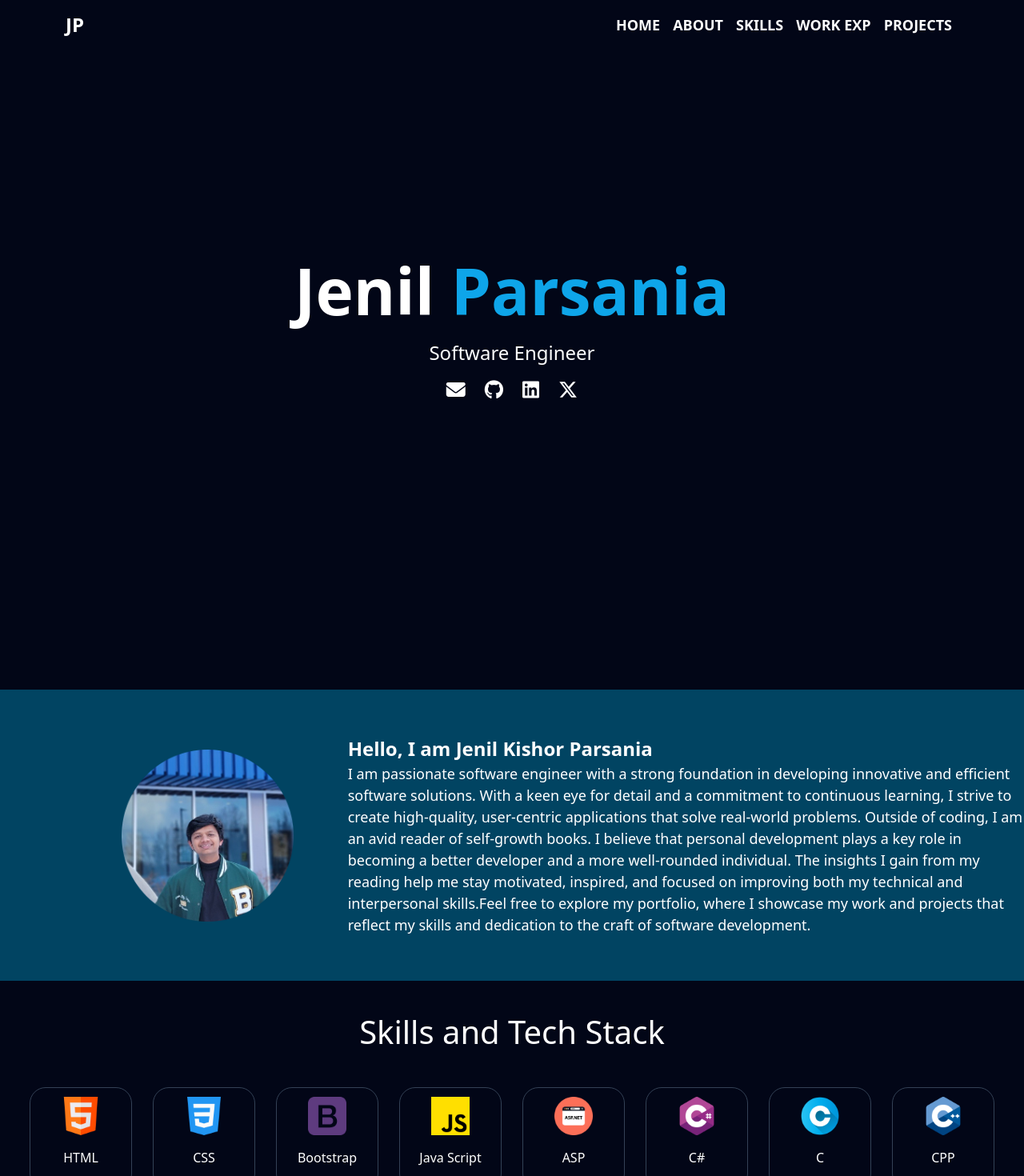
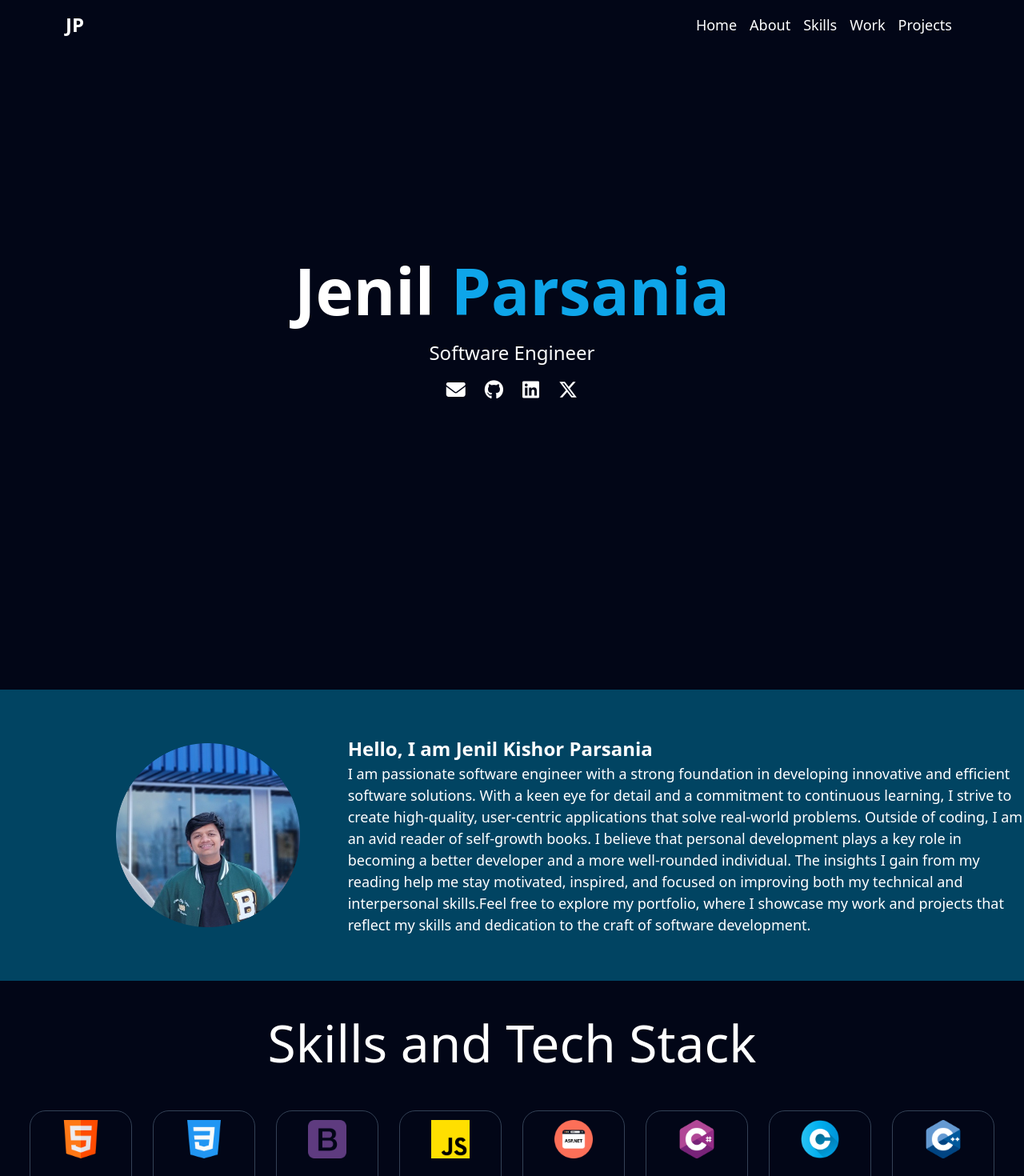
Before and after one commit to jenilparsania/portfolio, a React (Vite) app: page / in a window 1280 px wide. Shown: the top 1470 px of the page at 80% size. Built offline with nearby package versions, Linux system fonts and the light colour scheme.

Commit message:
hover effect

```diff
--- a/src/components/About/About.jsx
+++ b/src/components/About/About.jsx
@@ -11,7 +11,7 @@ export  const About = () => {
     <div className='about'>
         <div className="about-inner row align-items-center text-center text-md-start">
             <div className="offset-md-1 col-md-3 d-flex justify-content-center">
-                <img src={myImage} alt="vfd" width={215} height={200} className="img-fluid" />
+                <img src={myImage} alt="vfd" width={230} height={215} className="img-fluid" />
             </div>
 
             <div className="col-md-8">
--- a/src/components/Icons/IconPage.css
+++ b/src/components/Icons/IconPage.css
@@ -1,9 +1,6 @@
 .skills-title{
-    /* font-weight: bold; */
     margin-bottom: 5vh;
-    /* margin-top:5vh; */
     padding-top:5vh;
-    font-size: 5vh;
     color: white;
 }
 
--- a/src/components/Icons/IconPage.jsx
+++ b/src/components/Icons/IconPage.jsx
@@ -32,6 +32,7 @@ import './IconPage.css';
 export default function IconPage(){
     return(
         <div className='skills-page'>
+
             <div className='skills-title text-center display-3'> Skills and Tech Stack </div>
 
             <div className='d-flex flex-wrap gap-3 justify-content-center'>
--- a/src/components/Icons/Icons.css
+++ b/src/components/Icons/Icons.css
@@ -1,5 +1,14 @@
 .skill-name{
     color : white;
+}
+
+.icon-component {
+  transition: transform 0.3s ease, box-shadow 0.3s ease;
+}
+
+.icon-component:hover {
+  transform: scale(1.05);
+  box-shadow: 0px 10px 20px rgba(3, 105, 161, 0.3);
 }
 
 /*
--- a/src/components/Icons/Icons.jsx
+++ b/src/components/Icons/Icons.jsx
@@ -2,7 +2,7 @@ import './Icons.css'
 export default function Icon({name, iconSrc}){
     return (
         <span
-          className="d-flex flex-column align-items-center justify-content-center p-3 text-white"
+          className="icon-component d-flex flex-column align-items-center justify-content-center p-3 text-white"
           style={{
             borderRadius: "20px",
             border: "0.5px solid rgb(51, 65, 85)",
--- a/src/components/Navbar/Navbar.css
+++ b/src/components/Navbar/Navbar.css
@@ -6,8 +6,8 @@
   .custom-navbar .nav-link {
     color: white ;
     font-size: 18px;
-    font-weight: bold;
-    text-transform: uppercase;
+    font-weight: normal;
+    /* text-transform: lowercase; */
     transition: color 0.3s ease;
   }
 
@@ -19,7 +19,3 @@
     font-weight: bold;
     font-size: 24px;
   }
-
-  .navbar-toggler-icon {
-    background-color: white; /* If you want to change the hamburger icon color */
-  }
--- a/src/components/Navbar/Navbar.jsx
+++ b/src/components/Navbar/Navbar.jsx
@@ -33,7 +33,7 @@ const Navbar = () => {
               <a className="nav-link" href="#skills"  onClick={closeNavbar}>Skills</a>
             </li>
             <li className="nav-item">
-              <a className="nav-link" href="#work"  onClick={closeNavbar}>Work Exp</a>
+              <a className="nav-link" href="#work"  onClick={closeNavbar}>Work</a>
             </li>
             <li className="nav-item">
               <a className="nav-link" href="#projects"  onClick={closeNavbar}>Projects</a>
--- a/src/components/Trial/Trial.css
+++ b/src/components/Trial/Trial.css
@@ -45,3 +45,13 @@
   .project-desc{
     color: #9CA3AF;
   }
+
+
+  .project-container {
+    transition: transform 0.3s ease, box-shadow 0.3s ease;
+  }
+
+  .project-container:hover {
+    transform: scale(1.05);
+    box-shadow: 0px 10px 20px rgba(3, 105, 161, 0.3);
+  }
```
